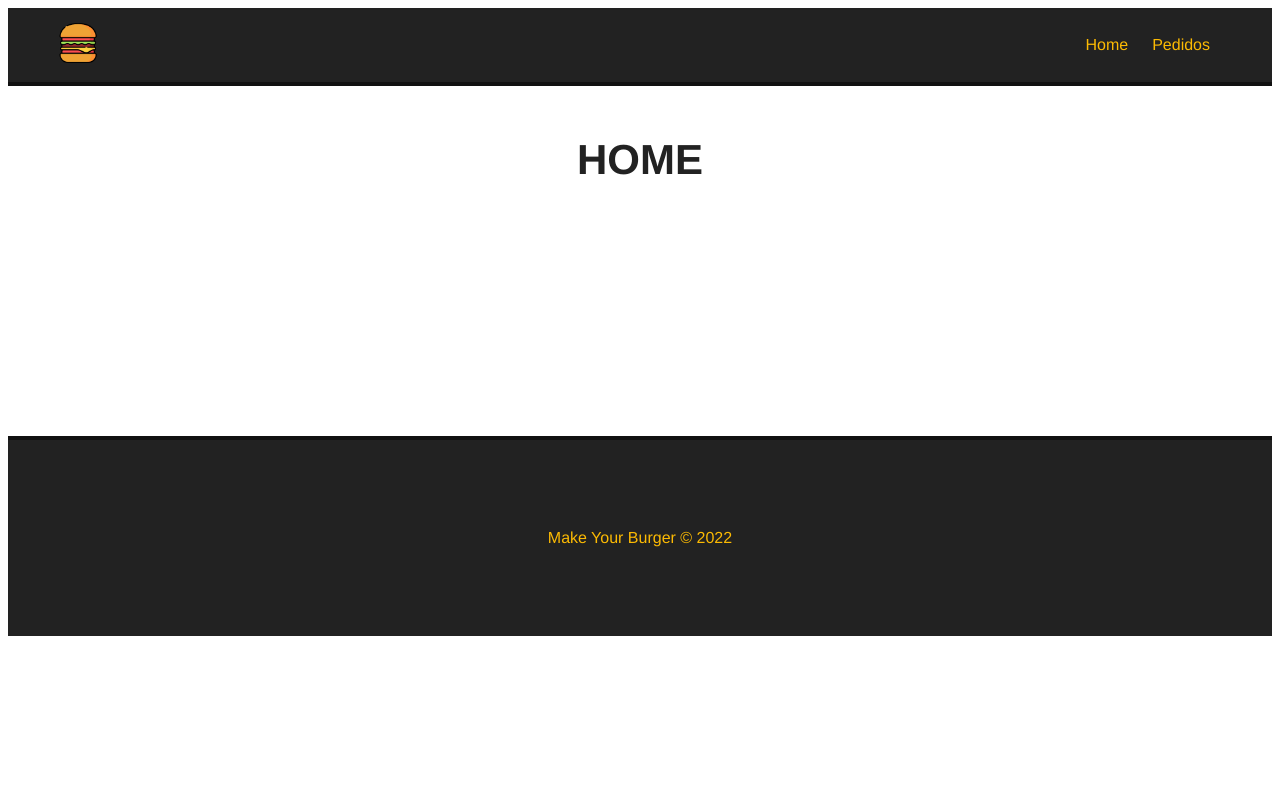
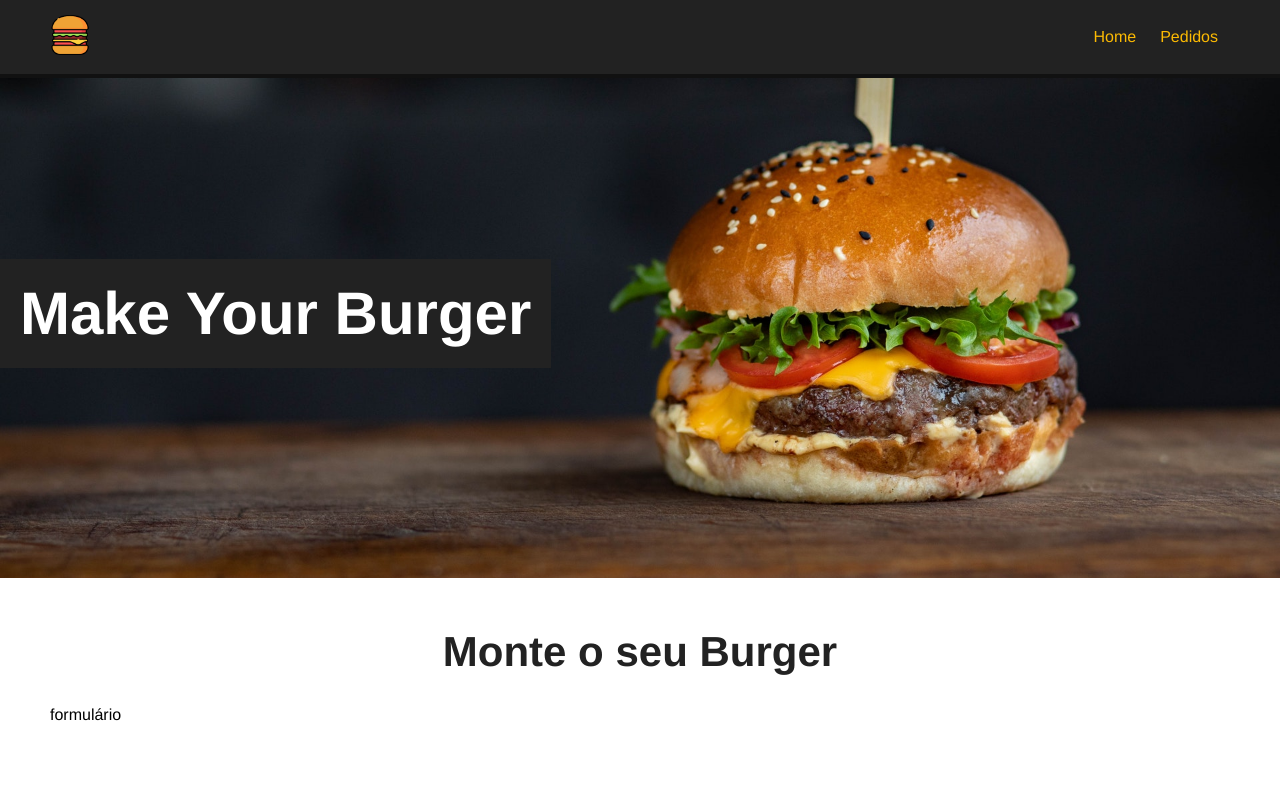
Before and after one commit to PriscilaRoza/make-your-burger, a Vue app: page / in a window 1280 px wide. Shown: the top 800 px of the page. Built offline with nearby package versions, Linux system fonts and the light colour scheme.

Commit message:
Banner adicionado na home

```diff
--- a/src/App.vue
+++ b/src/App.vue
@@ -1,37 +1,37 @@
 <template>
-  <Navbar :logo="logo_src" :alt="app_name"/>
+  <Navbar :logo="logo_src" :alt="app_name" />
   <router-view></router-view>
   <Footer />
 </template>
 
 <script>
-import Navbar from './components/Navbar.vue'
-import Footer from './components/Footer.vue'
+import Navbar from "./components/Navbar.vue";
+import Footer from "./components/Footer.vue";
 export default {
   components: {
     Navbar,
-    Footer
+    Footer,
   },
   data() {
     return {
-      logo_src: 'img/logo.png',
-      app_name: "Make Your Burger"
-      }
-    }
-  }
+      logo_src: "img/logo.png",
+      app_name: "Make Your Burger",
+    };
+  },
+};
 </script>
 <style>
-  *{
-    font-family: Helvetica, sans-serif;
+* {
+  font-family: Helvetica;
   padding: 0;
-    border: 0;
+  margin: 0;
   box-sizing: border-box;
 }
-  .main-container{
+.main-container {
   margin: 50px;
   height: 250px;
 }
-  h1{
+h1 {
   text-align: center;
   font-size: 42px;
   margin-bottom: 30px;
--- /dev/null
+++ b/src/components/Banner.vue
@@ -0,0 +1,31 @@
+<template>
+    <div id="main-banner">
+        <h1>Make Your Burger</h1>
+    </div>
+</template>
+
+
+<script>
+export default {
+    name: 'Banner',
+    }
+</script>
+
+<style scoped>
+    #main-banner{
+    background-image: url('../../public/img/burger.jpg');
+    background-position: 0 -250px;
+    background-size: cover;
+    height: 500px;
+    display: flex;
+    align-items: center;
+    justify-content: flex-start;
+    }
+    #main-banner h1{
+        color:#fff;
+        text-align: center;
+        font-size: 60px;
+        background-color: #222;
+        padding: 20px 20px;
+    }
+</style>
--- a/src/views/HomeView.vue
+++ b/src/views/HomeView.vue
@@ -1,9 +1,19 @@
 <template>
+  <Banner/>
   <div class="main-container">
-    <h1>HOME</h1>
+    <h1>Monte o seu Burger</h1>
+    <p>formulário</p>
   </div>
 </template>
 
 <script>
+import Banner from "@/components/Banner.vue";
+
+export default {
+  name: 'Home',
+  components:{
+    Banner
+  }
+}
 
 </script>
```
Lines whose indentation alone changed are shown as unchanged.
